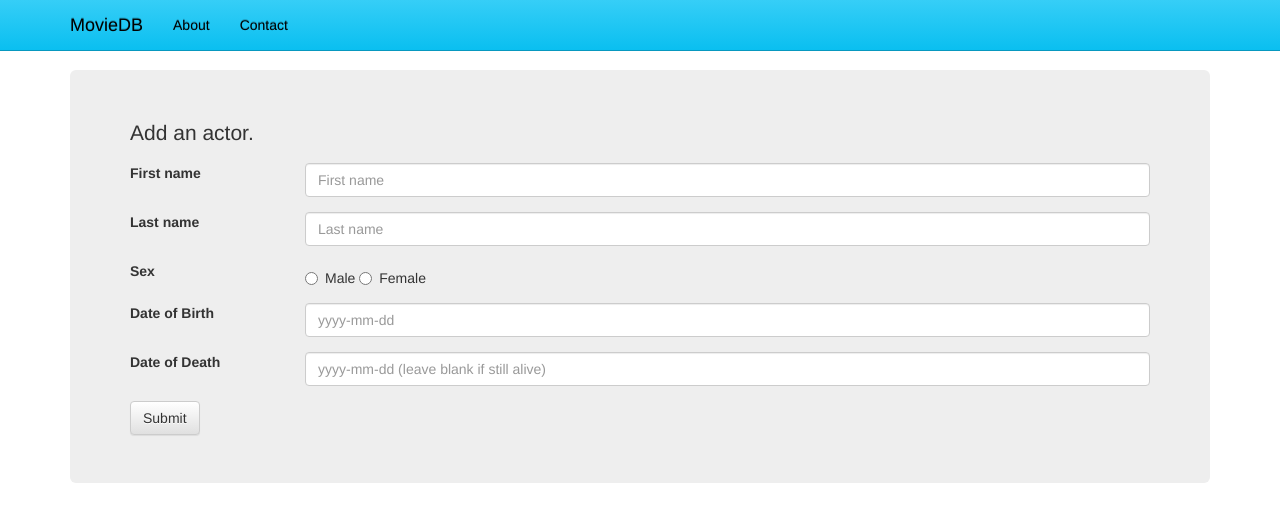
After one commit to m1c0l/movieDB, a PHP site: page /add-actor.php in a window 1280 px wide. The commit adds this page. Shown: the top 522 px of the page. Run offline with PHP 8.4, Linux system fonts and the light colour scheme.

Commit message:
add actor form

```diff
--- /dev/null
+++ b/www/add-actor.php
@@ -0,0 +1,43 @@
+<?php
+$TITLE="Add Actors";
+include 'includes/header.php';
+?>
+<p>Add an actor.</p>
+<form action="add-submit.php" method="POST" class="form-horizontal">
+	<div class="form-group">
+		<label for="first" class="col-sm-2">First name </label>
+		<div class="col-sm-10">
+			<input type="text" class="form-control" name="first" placeholder="First name" required>
+		</div>
+	</div>
+	<div class="form-group">
+		<label for="last" class="col-sm-2">Last name </label>
+		<div class="col-sm-10">
+			<input type="text" class="form-control" name="last" placeholder="Last name" required>
+		</div>
+	</div>
+	<div class="form-group">
+		<label class="col-sm-2">Sex</label>
+		<div class="radio col-sm-10">
+			<label><input type="radio" name="sex" value="Male" required>Male</label>
+			<label><input type="radio" name="sex" value="Female" required>Female</label>
+		</div>
+	</div>
+	<div class="form-group">
+		<label for="dob" class="col-sm-2">Date of Birth</label>
+		<div class="col-sm-10">
+			<input type="text" class="form-control" name="dob" placeholder="yyyy-mm-dd" required>
+		</div>
+	</div>
+	<div class="form-group">
+		<label for="dod" class="col-sm-2">Date of Death</label>
+		<div class="col-sm-10">
+			<input type="text" class="form-control" name="dod" placeholder="yyyy-mm-dd (leave blank if still alive)">
+		</div>
+	</div>
+	<button type="submit" class="btn btn-default">Submit</button>
+</form>
+
+<?php
+include 'includes/footer.php';
+?>
--- a/www/assets/theme.css
+++ b/www/assets/theme.css
@@ -5,3 +5,7 @@ body {
 div.theme-showcase {
 	margin-top: 20px;
 }
+
+a {
+	display: block;
+}
--- a/www/index.php
+++ b/www/index.php
@@ -4,6 +4,7 @@ include 'includes/header.php';
 ?>
 <h1>Welcome to MovieDB!</h1>
 <a href="search.php">Search for actors and movies</a>
+<a href="add-actor.php">Add a new actor</a>
 <?php
 include 'includes/footer.php';
 ?>
```
